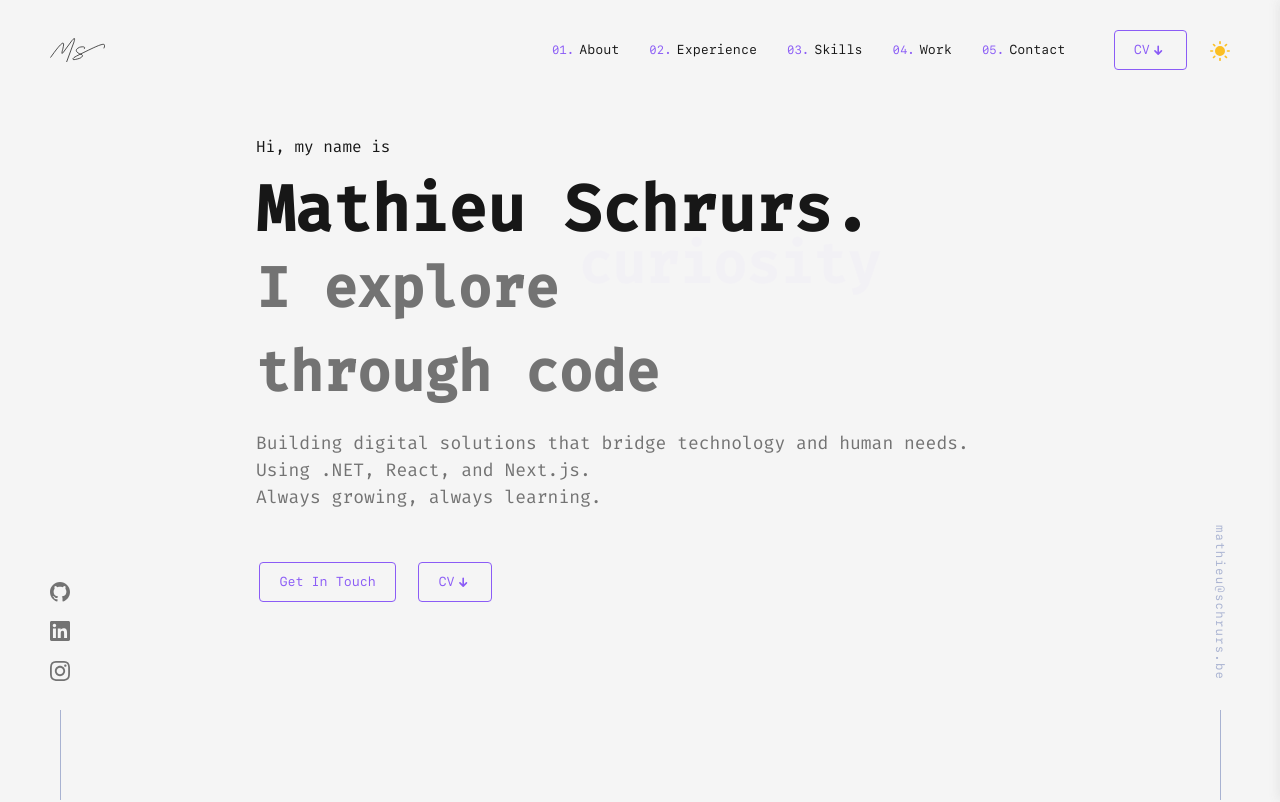
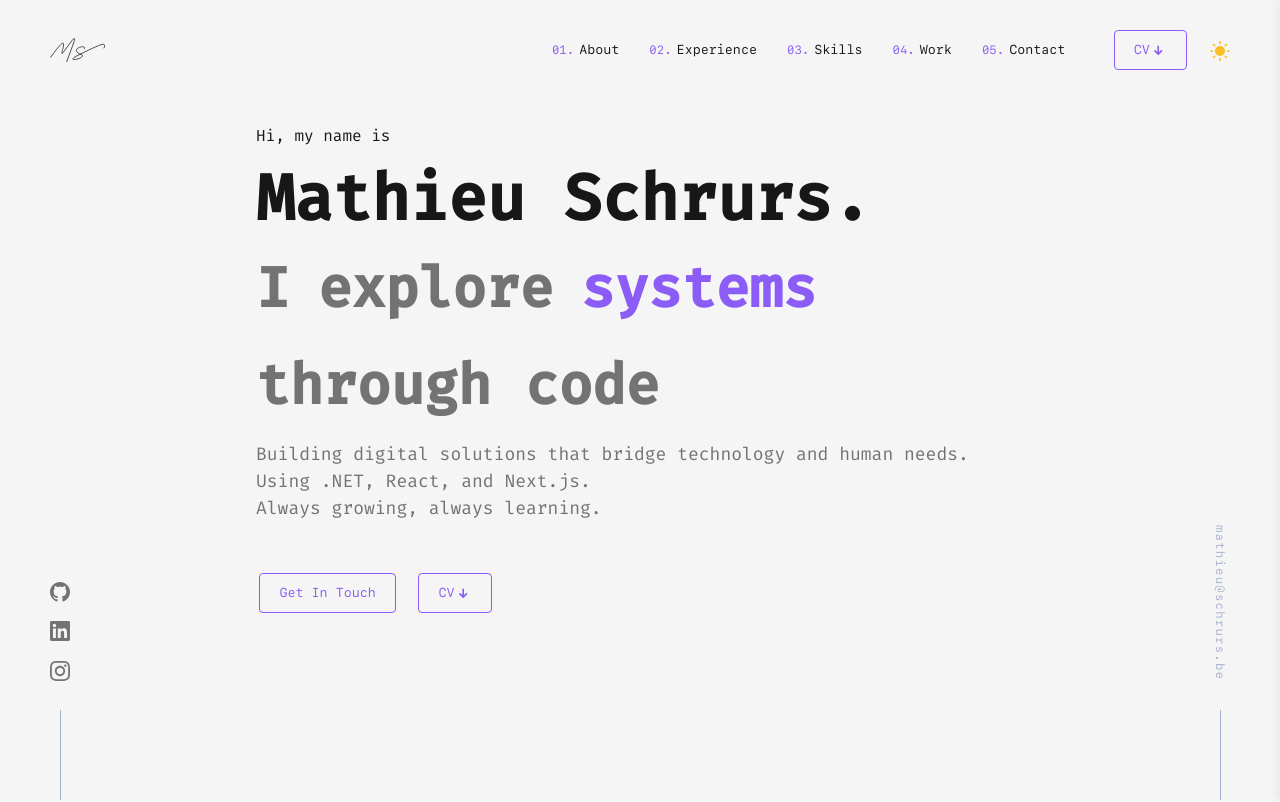
Before and after one commit to MathieuSchrurs/portfolio, a React (Vite) app: page / in a window 1280 px wide. Shown: the top 802 px of the page. Built offline with nearby package versions, Linux system fonts and the light colour scheme.

Commit message:
spacing hero section first lines adjusted

```diff
--- a/src/components/sections/Hero.tsx
+++ b/src/components/sections/Hero.tsx
@@ -17,46 +17,38 @@ const StyledHero = styled.section`
 `;
 
 const Line = styled.div`
-  display: flex;
+  display: inline-flex;
   flex-wrap: wrap;
   align-items: baseline;
-  gap: 0.35em;
-  line-height: 1.15;
-  margin-bottom: 0.1em;
-
-  @media (max-width: 600px) {
-    line-height: 1.25;
-  }
+  gap: 0.5em;
 `;
 
-const Spacer = styled.div`
-  height: 0.25em;
-
-  @media (max-width: 600px) {
-    height: 0.35em;
-  }
+const StaticWord = styled.span`
+  margin-right: 0.005em;
 `;
 
 const WordStack = styled.span`
-  position: relative;
   display: inline-flex;
-  min-width: 8ch;
-
-  @media (max-width: 600px) {
-    display: block;
-    margin-left: 0;
-    min-width: auto;
-  }
+  align-items: baseline;
+  min-width: 5ch;
 `;
 
 const AnimatedWord = styled(motion.span)`
+  display: inline-flex;
+  align-items: flex-end;
   font-weight: 700;
   color: var(--accent-color);
-  line-height: 1.1;
+  line-height: 1.55;
+`;
+
+const Break = styled.div`
+  height: 0.4em;
+  width: 100%;
 `;
 
 const Hero = () => {
   const [index, setIndex] = useState(0);
+
   const words = [
     "creation",
     "curiosity",
@@ -67,15 +59,15 @@ const Hero = () => {
     "elegance",
     "connection",
     "understanding",
-    "transformation",
     "resilience",
-    "craftsmanship"
+    "craftsmanship",
   ];
 
   useEffect(() => {
-    const interval = setInterval(() => {
-      setIndex((prev) => (prev + 1) % words.length);
-    }, 3000);
+    const interval = setInterval(
+      () => setIndex((prev) => (prev + 1) % words.length),
+      2000
+    );
     return () => clearInterval(interval);
   }, []);
 
@@ -114,9 +106,10 @@ const Hero = () => {
             marginBottom: "1.5rem",
           }}
         >
-          {/* Line 1 */}
           <Line>
-            I explore
+            <StaticWord>I</StaticWord>
+            explore
+
             <WordStack>
               <AnimatePresence mode="wait" initial={false}>
                 <AnimatedWord
@@ -126,7 +119,7 @@ const Hero = () => {
                     y: "0%",
                     opacity: 1,
                     transition: {
-                      duration: 0.8,
+                      duration: 0.3,
                       ease: [0.25, 0, 0.35, 1],
                     },
                   }}
@@ -134,7 +127,7 @@ const Hero = () => {
                     y: "-40%",
                     opacity: 0,
                     transition: {
-                      duration: 0.8,
+                      duration: 0.3,
                       ease: [0.25, 0, 0.35, 1],
                     },
                   }}
@@ -145,9 +138,8 @@ const Hero = () => {
             </WordStack>
           </Line>
 
-          <Spacer />
+          <Break />
 
-          {/* Line 2 */}
           <Line>through code</Line>
         </h2>
 
```
